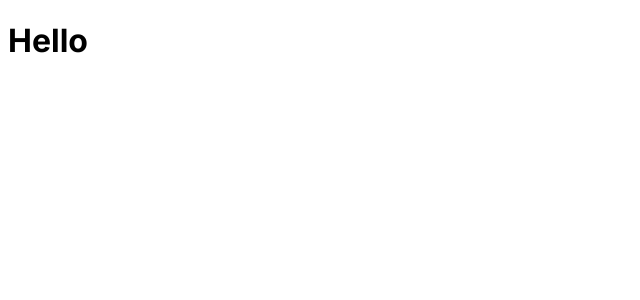
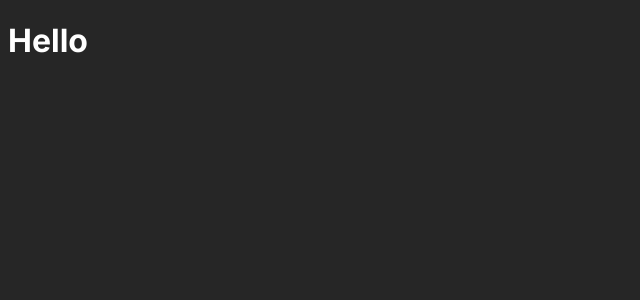
Before and after one commit to BetoC2/Lonche, an Angular app: page / in a window 1280 px wide. Shown: the top 300 px of the page, without its empty margins (0-640 px from the left). Built offline with nearby package versions, Linux system fonts and the light colour scheme.

Commit message:
change styles.scss

```diff
--- a/src/styles.scss
+++ b/src/styles.scss
@@ -1,5 +1,7 @@
 /* You can add global styles to this file, and also import other style files */
 // css reset
+@import './theme';
+
 * {
   box-sizing: border-box;
   min-width: 0;
@@ -10,6 +12,8 @@ body {
   font-family: "Inter", sans-serif;
   font-optical-sizing: auto;
   font-style: normal;
+  background-color: $dark;
+  color: $light;
 }
 
 h1,
```
Also changed, not shown: src/_theme.scss (renamed from src/app/_theme.scss).
